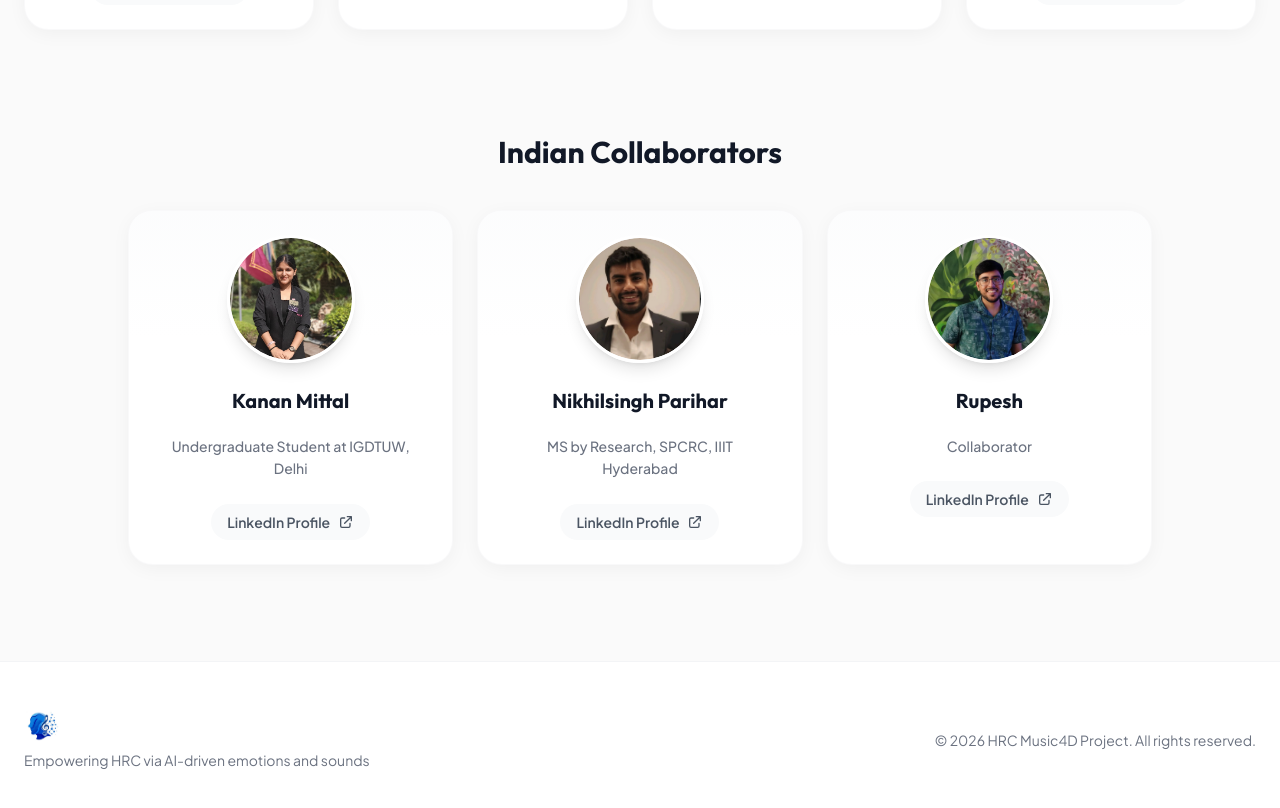
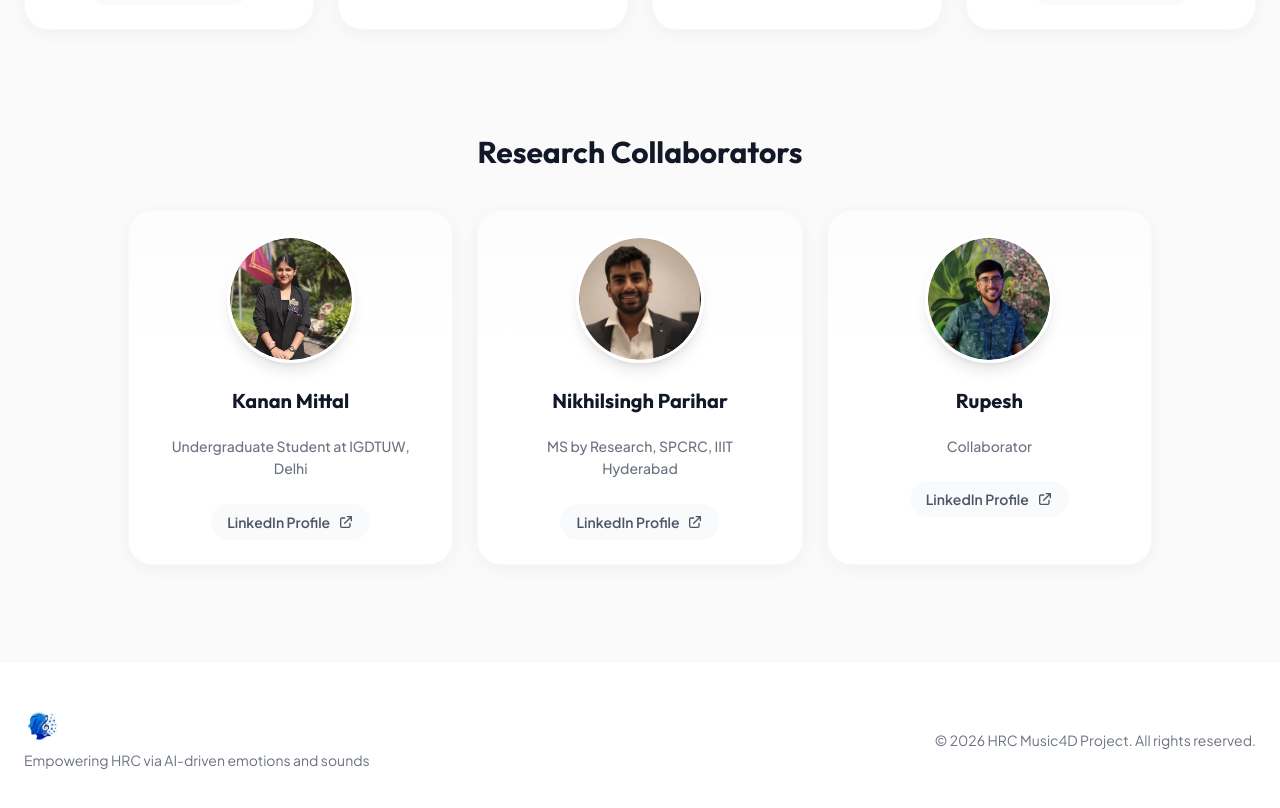
Before and after one commit to kananmittal/Music4D, a React (Vite) app: page /team in a window 1280 px wide. Shown: the part 2600-3408 px from the top of the page. Built offline with nearby package versions, Linux system fonts and the light colour scheme.

Commit message:
Rename indianCollaborators to researchCollaborators

```diff
--- a/src/components/Team.jsx
+++ b/src/components/Team.jsx
@@ -37,7 +37,7 @@ const Team = () => {
         { name: 'Mattia Presta', role: 'Team Member', linkedin: 'https://www.linkedin.com/in/mattia-presta-66488939a/', image: imgPresta, affiliation: "Generative AI and Machine Learning Engineer Specialist & Research fellow at University of Calabria" }
     ];
 
-    const indianCollaborators = [
+    const researchCollaborators = [
         { name: 'Kanan Mittal', linkedin: 'https://www.linkedin.com/in/kanan-mittal-0a1b54289/', image: imgKanan, affiliation: "Undergraduate Student at IGDTUW, Delhi" },
         { name: 'Nikhilsingh Parihar', linkedin: 'https://www.linkedin.com/in/nikhilsingh-parihar/', image: imgNikhil, affiliation: "MS by Research, SPCRC, IIIT Hyderabad" },
         { name: 'Rupesh', linkedin: 'https://www.linkedin.com/in/rupesh-batra-0b3716118/', image: imgRupesh, affiliation: "Collaborator" }
@@ -174,9 +174,9 @@ const Team = () => {
                         viewport={{ once: true }}
                         className="text-center pt-10"
                     >
-                        <h2 className="text-3xl font-bold font-heading text-text-heading mb-10"> Indian Collaborators</h2>
+                        <h2 className="text-3xl font-bold font-heading text-text-heading mb-10"> Research Collaborators</h2>
                         <div className="grid grid-cols-1 sm:grid-cols-2 lg:grid-cols-3 gap-6 max-w-5xl mx-auto">
-                            {indianCollaborators.map((member, idx) => <MemberCard key={idx} member={member} />)}
+                            {researchCollaborators.map((member, idx) => <MemberCard key={idx} member={member} />)}
                         </div>
                     </motion.div>
                 </div>
```
